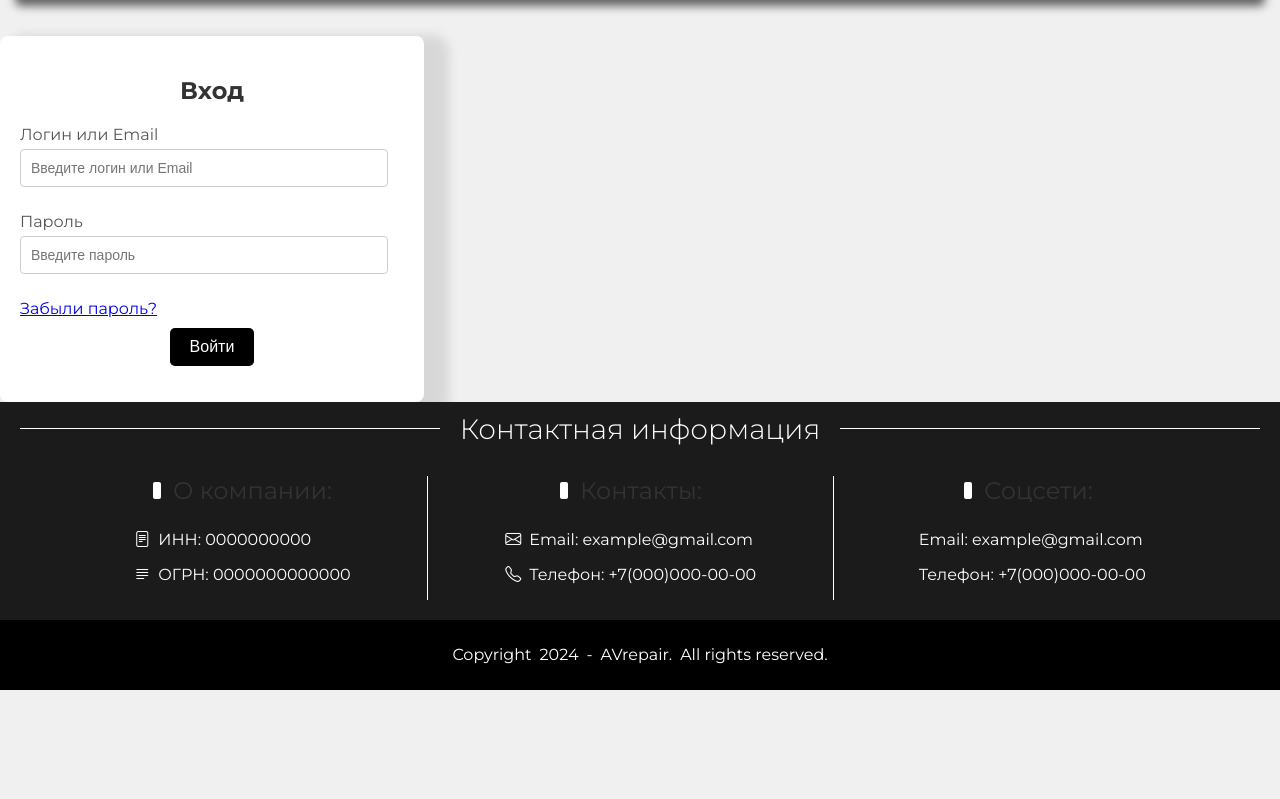
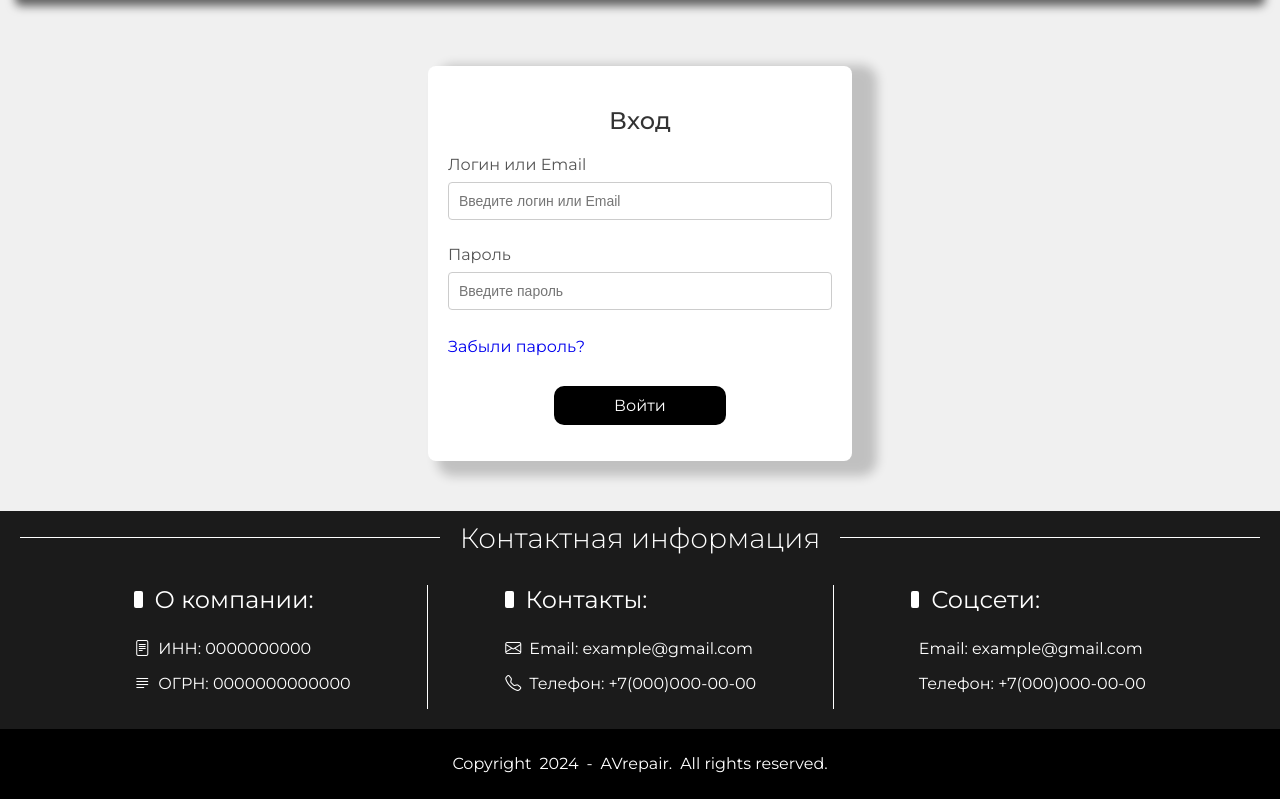
Before and after one commit to Easy-ch/college_project, a FastAPI app: page /login in a window 1280 px wide. Shown: the part 74-873 px from the top of the page. Before the commit the page ends 764 px from the top, so only its background shows below. Run offline with FastAPI, Linux system fonts and the light colour scheme.

Commit message:
first commit

```diff
--- a/app/static/css/general_styles.css
+++ b/app/static/css/general_styles.css
@@ -76,7 +76,7 @@ main {
     opacity: 0;
 
     transition: opacity 0.2s ease,
-        visibility 0.2s ease;
+                visibility 0.2s ease;
 }
 
 .navbar-item {
--- a/app/static/css/login.css
+++ b/app/static/css/login.css
@@ -1,14 +1,24 @@
 @import url('https://fonts.googleapis.com/css2?family=Montserrat:ital,wght@0,100..900;1,100..900&display=swap');
 
 .login-container {
+    justify-self: center;
     background-color: #fff;
     padding: 20px;
     border-radius: 8px;
     width: 30%;
-    box-shadow: 17px 7px 11px 8px rgba(0, 0, 0, 0.1);
+
+    margin-bottom: 50px;
+    margin-top: 140px;
+
+    box-shadow: 17px 7px 11px 8px rgba(0, 0, 0, 0.2);
+
+    h2 {
+
+        font-weight: 500;
+    }
 }
 
-h2 {
+.login-container h2 {
     text-align: center;
     margin-bottom: 20px;
     color: #333;
@@ -20,13 +30,14 @@ h2 {
 
 label {
     display: block;
-    margin-bottom: 5px;
+    margin-bottom: 8px;
     color: #555;
 }
 
 input[type="text"],
 input[type="password"] {
-    width: 90%;
+    box-sizing: border-box;
+    width: 100%;
     padding: 10px;
     border: 1px solid #ccc;
     border-radius: 4px;
@@ -40,58 +51,101 @@ input[type="password"]:focus {
     outline: none;
 }
 
-.card-button{
+.form-button {
     display: flex;
-    align-items: center;
-    justify-content:center  ;
+
+    width: 50%;
+    margin-top: 30px;
+
+    justify-self: center;
+
+    justify-content: center;
+
+    button {
+        display: flex;
+
+        justify-content: center;
+        font-family: 'Montserrat', "Arial", sans-serif;
+        font-size: 16px;
+
+        width: 90%;
+        padding: 10px 8px;
+
+        border: 0;
+        border-radius: 10px;
+
+        background-color: black;
+        color: white;
+
+        transition: border-radius 0.4s ease,
+                    width 0.4s ease;
+    }
+
+    button:hover {
+        border-radius: 0px;
+        width: 100%;
+    }
 }
 
+#loginForm {
+    a {
+        display: inline-block;
+        text-decoration: none;
+        transition: all 0.5s ease;
+    }
 
-.card-button button{
-    background:black;
-    color: #ffffff;
-    font-size: 1rem;
-    padding: 10px 20px;
-    border: none;
-    border-radius: 5px;
-    cursor: pointer;
-    transition: all 0.5s ease;
+    a:before {
+        content: '';
+        position: relative;
+        display: block;
+        top: 22px;
+        width: 0;
+        background-color: black;
+        height: 2px;
+        justify-self: center;
+        border-radius: 6px;
+
+        transition: all 0.35s ease-out;
+    }
+
+    a:hover:before {
+        width: 100%;
+        height: 2px;
+    }
 }
 
-
-.card-button button:hover {
-    transform: scale(1.07);
-    box-shadow: 0px 6px 6px rgba(0, 0, 0, 0.4);
-    background: #afafaf;
+@media (max-width: 1200px) {
+    .login-container {
+        width: 37vw;
+    }
 }
 
-.card-button button p {
-    margin: 0;
-    transition: color 0.1 ease;
+@media (max-width: 1000px) {
+    .login-container {
+        width: 47vw;
+    }
 }
 
-.card-button button:hover p {
-    color: black;
+@media (max-width: 800px) {
+    .login-container {
+        width: 53vw;
+    }
 }
 
-.card-button button::before {
-    content: "";
-    display: block;
-    opacity: 0;
-    position: absolute;
-    top: 0;
-    left: -0.5px;
-    width: 100%;
-    background: #afafaf;
-    transition: opacity 0.5s ease;
-    z-index: -1000;
-    border-radius: 5px;
+@media (max-width: 700px) {
+    .login-container {
+        width: 60vw;
+    }
 }
 
-.card-button button:hover::before {
-  opacity: 1;
+@media (max-width: 550px) {
+    .login-container {
+        width: 70vw;
+    }
 }
 
-.fogot-password{
-    margin-bottom: 10px;
+@media (max-width: 460px) {
+    .login-container {
+        width: 80vw;
+    }
 }
--- a/app/templates/login.html
+++ b/app/templates/login.html
@@ -47,7 +47,7 @@
     </header>
     <main>
         <div class="login-container">
-            <h2>Вход</h2>
+            <h2 style="font-family: Montserrat, Arial, sans-serif;">Вход</h2>
             <form id="loginForm" method="post">
                 <div class="input-container">
                     <label for="username">Логин или Email</label>
@@ -57,11 +57,12 @@
                     <label for="password">Пароль</label>
                     <input type="password" id="password" name="password" placeholder="Введите пароль" required>
                 </div>
-                <div class="fogot-password">
-                    <a href="url#"> Забыли пароль?</a>
-                </div>
-                <div class="card-button">
-                    <button type="submit"><p>Войти</p></button>
+
+                <a href="url#"> Забыли пароль?</a>
+
+
+                <div class="form-button">
+                    <button type="submit">Войти</button>
                 </div>
                 <p id="error-message"></p>
             </form>
--- a/app/templates/profile.html
+++ b/app/templates/profile.html
@@ -50,6 +50,7 @@
         <div style="margin-top: 80px; margin-bottom: 50px; text-align: center;">
             <h1>Профиль</h1>
         </div>
+
         <div class="container">
             <div class="avatar-container">
                 <span class="circle-image">
--- a/app/templates/register.html
+++ b/app/templates/register.html
@@ -54,22 +54,26 @@
                     <label for="email">Email</label>
                     <input type="email" id="email" name="email" placeholder="Введите вашу почту" required>
                 </div>
+
                 <div class="input-container">
                     <label for="username">Username</label>
                     <input type="text" id="username" name="username" placeholder="Введите username" required>
                 </div>
+
                 <div class="input-container">
                     <label for="password">Пароль</label>
                     <input type="password" id="password" name="password" placeholder="Придумайте пароль" required>
                 </div>
+
                 <div class="input-container">
                     <label for="confirm-password">Подтверждение пароля</label>
                     <input type="password" id="confirm-password" name="confirm-password" placeholder="Повторите пароль" required>
                 </div>
+
                 <div class="card-button">
                     <button type="submit">Зарегестрироваться</button>
+                </div>
 
-                </div>
                 <p id="error-message"></p>
             </form>
         </div>
```
Also changed, not shown: app/static/css/register.css (+72 -40 lines), 1 other file. Lines whose indentation alone changed are shown as unchanged.
